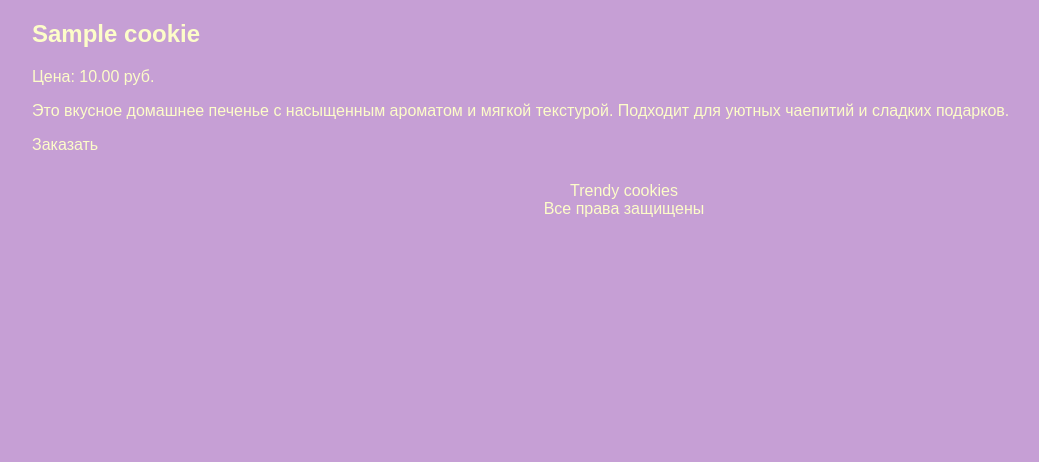
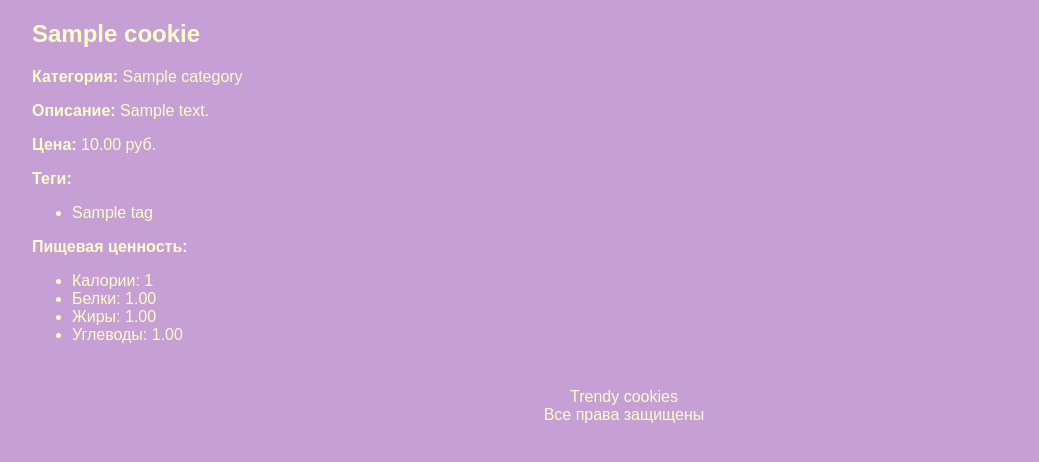
Before and after one commit to Ayskwl/Trendycookie, a Django app: a page that uses shop/templates/shop/cookie_detail.html in a window 1280 px wide. Shown: the part 109-571 px from the top of the page, without its empty margins (16-1055 px from the left). Run offline with Django 5.2, Linux system fonts and the light colour scheme; tables that the repository leaves empty hold one stand-in row (values such as "Sample post").

Commit message:
Update 8

```diff
--- a/shop/models.py
+++ b/shop/models.py
@@ -1,30 +1,59 @@
 from django.db import models
 
 
-class PublishedManager(models.Manager):
-    def get_queryset(self):
-        return super().get_queryset().filter(status=1)
+class Category(models.Model):
+    name = models.CharField(max_length=100, db_index=True)
+    slug = models.SlugField(max_length=255, unique=True, db_index=True)
+
+    def __str__(self):
+        return self.name
+
+
+class Tag(models.Model):
+    name = models.CharField(max_length=100, db_index=True)
+    slug = models.SlugField(max_length=255, unique=True, db_index=True)
+
+    def __str__(self):
+        return self.name
 
 
 class Cookie(models.Model):
-
-    class Status(models.IntegerChoices):
-        DRAFT = 0, 'Черновик'
-        PUBLISHED = 1, 'Опубликовано'
-
     name = models.CharField(max_length=255)
     slug = models.SlugField(max_length=255, unique=True)
     description = models.TextField(blank=True)
     price = models.DecimalField(max_digits=8, decimal_places=2)
     time_create = models.DateTimeField(auto_now_add=True)
     time_update = models.DateTimeField(auto_now=True)
-    status = models.IntegerField(
-        choices=Status.choices,
-        default=Status.PUBLISHED
+    status = models.IntegerField(default=1)
+
+    category = models.ForeignKey(
+        Category,
+        on_delete=models.PROTECT,
+        related_name='cookies',
+        null=True,
+        blank=True
     )
 
-    objects = models.Manager()
-    published = PublishedManager()
+    tags = models.ManyToManyField(
+        Tag,
+        blank=True,
+        related_name='cookies'
+    )
 
     def __str__(self):
         return self.name
+
+
+class Nutrition(models.Model):
+    cookie = models.OneToOneField(
+        Cookie,
+        on_delete=models.CASCADE,
+        related_name='nutrition'
+    )
+    calories = models.PositiveIntegerField()
+    proteins = models.DecimalField(max_digits=5, decimal_places=2)
+    fats = models.DecimalField(max_digits=5, decimal_places=2)
+    carbs = models.DecimalField(max_digits=5, decimal_places=2)
+
+    def __str__(self):
+        return f'Пищевая ценность: {self.cookie.name}'
--- a/shop/templates/shop/catalog.html
+++ b/shop/templates/shop/catalog.html
@@ -25,7 +25,7 @@
                 {% endif %}
 
                 <h3>{{ item.name }}</h3>
-                <p>Вкусное домашнее печенье для уютного чаепития.</p>
+                <p>{{ item.description }}</p>
                 <div class="card-bottom">
                     <span>{{ item.price }} руб.</span>
                     <a href="{% url 'cookie_detail' item.slug %}" class="btn btn-small">Подробнее</a>
--- a/shop/templates/shop/cookie_detail.html
+++ b/shop/templates/shop/cookie_detail.html
@@ -1,25 +1,40 @@
 {% extends 'base.html' %}
-{% load static %}
-
-{% block title %}{{ cookie.name }}{% endblock %}
 
 {% block content %}
-<section class="inner-page">
+  <section class="inner-page">
     <div class="container">
-        <div class="detail-box">
-            <div class="detail-image">
-            </div>
-            <div class="detail-text">
-                <h1>{{ cookie.name }}</h1>
-                <p>Цена: {{ cookie.price }} руб.</p>
-                <p>
-                    Это вкусное домашнее печенье с насыщенным ароматом
-                    и мягкой текстурой. Подходит для уютных чаепитий
-                    и сладких подарков.
-                </p>
-                <a href="{% url 'order' %}" class="btn">Заказать</a>
-            </div>
-        </div>
+      <h1>{{ cookie.name }}</h1>
+
+      <p>
+        <strong>Категория:</strong> {{ cookie.category.name }}
+      </p>
+      <p>
+        <strong>Описание:</strong> {{ cookie.description }}
+      </p>
+      <p>
+        <strong>Цена:</strong> {{ cookie.price }} руб.
+      </p>
+
+      <p>
+        <strong>Теги:</strong>
+      </p>
+      <ul>
+        {% for tag in cookie.tags.all %}
+          <li>
+            <a href="{% url 'tag' tag.slug %}">{{ tag.name }}</a>
+          </li>
+        {% endfor %}
+      </ul>
+
+      <p>
+        <strong>Пищевая ценность:</strong>
+      </p>
+      <ul>
+        <li>Калории: {{ cookie.nutrition.calories }}</li>
+        <li>Белки: {{ cookie.nutrition.proteins }}</li>
+        <li>Жиры: {{ cookie.nutrition.fats }}</li>
+        <li>Углеводы: {{ cookie.nutrition.carbs }}</li>
+      </ul>
     </div>
-</section>
+  </section>
 {% endblock %}
--- a/shop/urls.py
+++ b/shop/urls.py
@@ -7,8 +7,8 @@ urlpatterns = [
     path('about/', views.about, name='about'),
     path('order/', views.order, name='order'),
     path('order/success/', views.order_success, name='order_success'),
-
+    path('tag/<slug:tag_slug>/', views.show_tag, name='tag'),
     path('catalog/<slug:cookie_slug>/', views.cookie_detail, name='cookie_detail'),
     path('catalog/category/<int:cat_id>/', views.category, name='category'),
-    path('old-catalog/', views.old_catalog_redirect, name='old_catalog'),
+
 ]
--- a/shop/views.py
+++ b/shop/views.py
@@ -1,7 +1,7 @@
 from django import forms
 from django.http import HttpResponse
 from django.shortcuts import redirect, render, get_object_or_404
-from .models import Cookie
+from .models import Cookie, Tag
 
 
 class OrderForm(forms.Form):
@@ -110,3 +110,13 @@ def confirm_order(request, code):
 
 def page_not_found(request, exception):
     return render(request, 'shop/404.html', status=404)
+
+
+def show_tag(request, tag_slug):
+    tag = get_object_or_404(Tag, slug=tag_slug)
+    cookies = tag.cookies.filter(status=1)
+
+    return render(request, 'shop/catalog.html', {
+        'cookies': cookies,
+        'page_title': f'Тег: {tag.name}'
+    })
```
Also changed, not shown: shop/migrations/0003_category_tag_alter_cookie_status_cookie_category_and_more.py (added).
